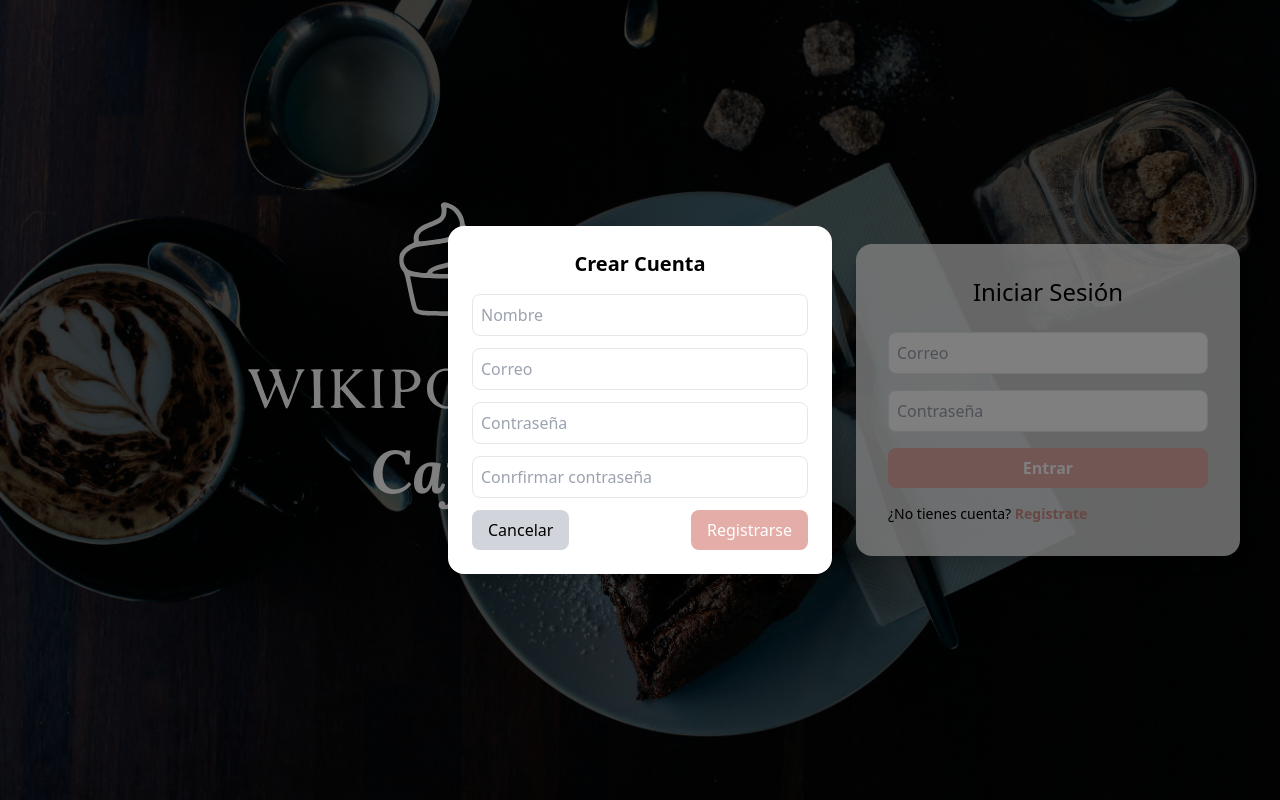
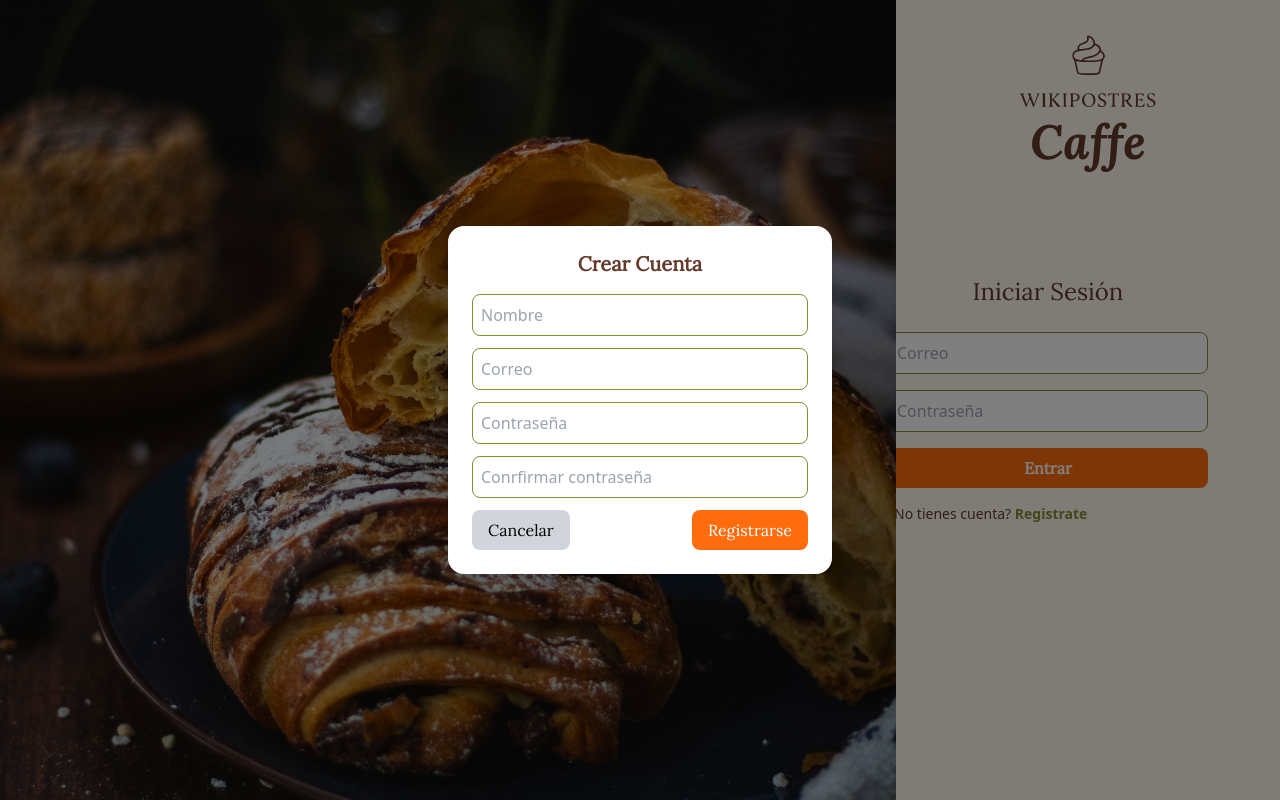
Before and after one commit to capi68/Proyecto_Postres_Frontend, a React (Vite) app: page / in a window 1280 px wide. Both pictures are taken after a click on the button "Registrate". Built offline with nearby package versions, Linux system fonts and the light colour scheme.

Commit message:
cambio de imagen y estilo del landing... modificacion en login  y register para que no sea sensible a mayusculas en el email

```diff
--- a/src/index.css
+++ b/src/index.css
@@ -73,12 +73,26 @@
 /* 2- Colors */
 
 :root {
-  --color-brand: #E5ADA8;        /*Primary Buttons*/
-  --color-brand-dark: #D18F88;   /*Primary Buttons hover*/
-  --color-chocolate: #725C3F;    /*Text color*/
-  --color-vanilla: #E5E0D8;      /* BG */
-  --color-caramel: #D0A77B;      /* Secundary Buttons*/
-  --color-lemon: #EFE8D8;        /*BG Cards*/
-  --color-mint: #D8D7B2;         /*Decorative*/
-  --color-mint-dark: #b5b490;    /*Hover/Accent*/
+
+  /*  Colores principales */
+  --color-brand: #653B2B;           /* Van Dyke Brown - tono principal */
+  --color-brand-hover: #4e2f22;     /* Versión más oscura para hover */
+  --color-accent: #FF6C0E;          /* Pumpkin - botones, llamadas a la acción */
+  --color-accent-hover: #e85f0b;    /* Hover del acento */
+
+  /*  Secundarios y cálidos */
+  --color-secondary: #898C32;       /* Old Moss Green - detalles, iconos */
+  --color-warm: #F4B223;            /* Orange-Yellow - fondos suaves, precios */
+
+  /*  Neutros y fondos */
+  --color-bg: #FFF8F0;              /* Fondo principal - crema */
+  --color-surface: #FFFFFF;         /* Superficies (tarjetas, modales) */
+  --color-border: #EAE2D6;          /* Bordes sutiles */
+  --color-text: #3E2A1E;            /* Texto principal */
+  --color-text-light: #7B5B47;      /* Texto secundario */
+
+  /*  Estados */
+  --color-success: #8CBF40;         /* Verde éxito */
+  --color-error: #E85C41;           /* Error */
+  --color-disabled: #DCC7B9;        /* Desactivado o deshabilitado */
 }
--- a/src/pages/landing.jsx
+++ b/src/pages/landing.jsx
@@ -22,9 +22,14 @@ export default function Landing() {
     const handleLogin = async (e) => {
         e.preventDefault();
         try {
+
+          //normalization
+            const email = loginEmail.toLowerCase().trim();
+            const password = loginPassword;
+
             const res = await axios.post("http://localhost:3000/users/login", {
-                email: loginEmail,
-                password: loginPassword,
+                email,
+                password,
             });
 
             localStorage.setItem("token", res.data.token); //save token
@@ -45,10 +50,15 @@ export default function Landing() {
         return
       }
       try {
-        await axios.post("http://localhost:3000/auth/register", {
-          name: registerName,
-          email: registerEmail,
-          password: registerPassword,
+
+        const email = registerEmail.toLowerCase().trim();
+        const name = registerName.toLowerCase().trim();
+        const password = registerPassword;
+
+        await axios.post("http://localhost:3000/users/register", {
+          name,
+          email,
+          password,
         });
         alert("Fuiste registrado con exito!! vamos por un postre..!!!");
         setShowRegister(false);
@@ -63,21 +73,21 @@ export default function Landing() {
     <div className="relative w-screen h-screen">
       {/* Imagen de fondo */}
       <img
-        src="/landing-image.jpg"
+        src="/images/landing_image.jpg"
         alt=""
-        className="absolute inset-0 w-full h-full object-cover z-0"
+        className="absolute inset-0 w-[70%] h-full object-cover z-10"
       />
 
-      <div className="absolute inset-0 bg-black/50 flex items-center justify-center z-1"></div>
-      <div className="absolute flex flex-col items-center top-48  z-20">
-      <Logo className=" text-white  w-[50%] h-auto"  />
-      <h2 className=" text-white font-[Lora] italic font-bold text-6xl">Caffe</h2>
+      <div className="absolute inset-0 w-[70%] bg-black/50 flex items-center justify-center z-1"></div>
+      <div className="absolute w-[30%] flex flex-col items-center top-8 right-0  z-20 text-[var(--color-brand)]">
+      <Logo className="   w-[40%] h-auto"  />
+      <h2 className="  font-[Lora] italic font-bold text-5xl">Caffe</h2>
       </div>
 
       {/* Overlay login */}
-      <div className="absolute inset-0 flex justify-end items-center z-10">
-        <div className="bg-white/80 p-8 rounded-2xl shadow-lg w-96 mr-10">
-          <h2 className="text-2xl mb-6 text-center font-[Josefin_Sans] font-thin ">Iniciar Sesión</h2>
+      <div className="absolute inset-0 bg-[var(--color-bg)] flex justify-end items-center z-0">
+        <div className=" p-8 rounded-2xl  w-96 mr-10">
+          <h2 className="text-2xl mb-6 text-center font-[Lora] font-thin text-[var(--color-brand)]">Iniciar Sesión</h2>
 
           <form onSubmit={handleLogin}>
           <input
@@ -85,7 +95,7 @@ export default function Landing() {
             placeholder="Correo"
             value={loginEmail}
             onChange={(e) => setLoginEmail(e.target.value)}
-            className="w-full p-2 mb-4 border rounded-lg"
+            className="w-full p-2 mb-4 border border-[var(--color-secondary)] rounded-lg"
           />
 
           <input
@@ -93,12 +103,12 @@ export default function Landing() {
             placeholder="Contraseña"
             value={loginPassword}
             onChange={(e) => setLoginPassword(e.target.value)}
-            className="w-full p-2 mb-4 border rounded-lg"
+            className="w-full p-2 mb-4 border border-[var(--color-secondary)] rounded-lg"
           />
 
           <button
             type="submit"
-            className="w-full bg-[#e5ada8] hover:bg-[#d18f88] text-white font-[Josefin_Sans] py-2 rounded-lg font-semibold"
+            className="w-full bg-[var(--color-accent)] hover:bg-[var(--color-accent-hover)] text-white font-[Lora] py-2 rounded-lg font-semibold"
           >
             Entrar
           </button>
@@ -107,8 +117,8 @@ export default function Landing() {
 
 
           {/* Register Link */}
-          <p className="mt-4 text-left text-sm">¿No tienes cuenta?{" "}
-          <button onClick={() => setShowRegister(true)} className="text-[var(--color-brand-dark)] font-[Josefin_Sans] font-semibold ">
+          <p className="mt-4 text-left text-sm text-[var(--color-brand)]">¿No tienes cuenta?{" "}
+          <button onClick={() => setShowRegister(true)} className="text-[var(--color-secondary)] font-[Josefin_Sans] font-semibold ">
             Registrate
           </button>
           </p>
@@ -118,7 +128,7 @@ export default function Landing() {
         {showRegister && (
           <div className="absolute inset-0 bg-black/50 flex items-center justify-center z-20">
             <div className="bg-white p-6 rounded-2xl w-96 shadow-lg">
-              <h2 className="text-xl font-bold mb-4 text-center">Crear Cuenta</h2>
+              <h2 className="text-xl font-bold mb-4 text-center font-[lora] text-[var(--color-brand)]">Crear Cuenta</h2>
 
               <form onSubmit={handleRegister}>
                 <input
@@ -126,7 +136,7 @@ export default function Landing() {
                   placeholder="Nombre"
                   value={registerName}
                   onChange={(e) => setRegisterName(e.target.value)}
-                  className="w-full p-2 mb-3 border rounded-lg"
+                  className="w-full p-2 mb-3 border border-[var(--color-secondary)] rounded-lg"
                 />
 
                 <input
@@ -134,7 +144,7 @@ export default function Landing() {
                   placeholder="Correo"
                   value={registerEmail}
                   onChange={(e) => setRegisterEmail(e.target.value)}
-                  className="w-full p-2 mb-3 border rounded-lg"
+                  className="w-full p-2 mb-3 border border-[var(--color-secondary)] rounded-lg"
                 />
 
                 <input
@@ -142,7 +152,7 @@ export default function Landing() {
                   placeholder="Contraseña"
                   value={registerPassword}
                   onChange={(e) => setRegisterPassword(e.target.value)}
-                  className="w-full p-2 mb-3 border rounded-lg"
+                  className="w-full p-2 mb-3 border border-[var(--color-secondary)] rounded-lg"
                 />
 
                 <input
@@ -150,7 +160,7 @@ export default function Landing() {
                   placeholder="Conrfirmar contraseña"
                   value={confirmPassword}
                   onChange={(e) => setConfirmPassword(e.target.value)}
-                  className="w-full p-2 mb-3 border rounded-lg"
+                  className="w-full p-2 mb-3 border border-[var(--color-secondary)] rounded-lg"
                 />
                 {diferentPassword && (
                   <p className="text-red-600 text-sm mb-2">{diferentPassword}</p>
@@ -159,14 +169,14 @@ export default function Landing() {
                   <button
                     type="button"
                     onClick={() => setShowRegister(false)}
-                    className="px-4 py-2 bg-gray-300 rounded-lg"
+                    className="px-4 py-2 bg-gray-300 hover:bg-gray-400 rounded-lg font-[Lora]"
                   >
                     Cancelar
                   </button>
 
                   <button
                     type="submit"
-                    className="px-4 py-2 bg-[var(--color-brand)] hover:bg-[var(--color-brand-dark)] text-white rounded-lg"
+                    className="px-4 py-2 bg-[var(--color-accent)] hover:bg-[var(--color-accent-hover)] text-white rounded-lg font-[Lora]"
                   >
                     Registrarse
                   </button>
```
Also changed, not shown: public/images/landing_image.jpg (added), public/landing-image-2.jpg (deleted).
